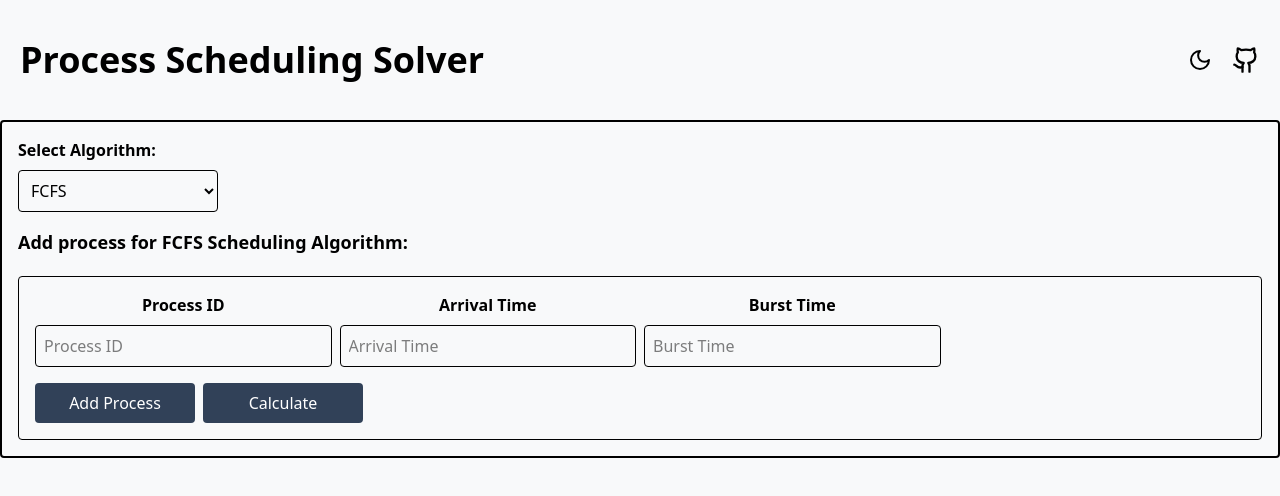
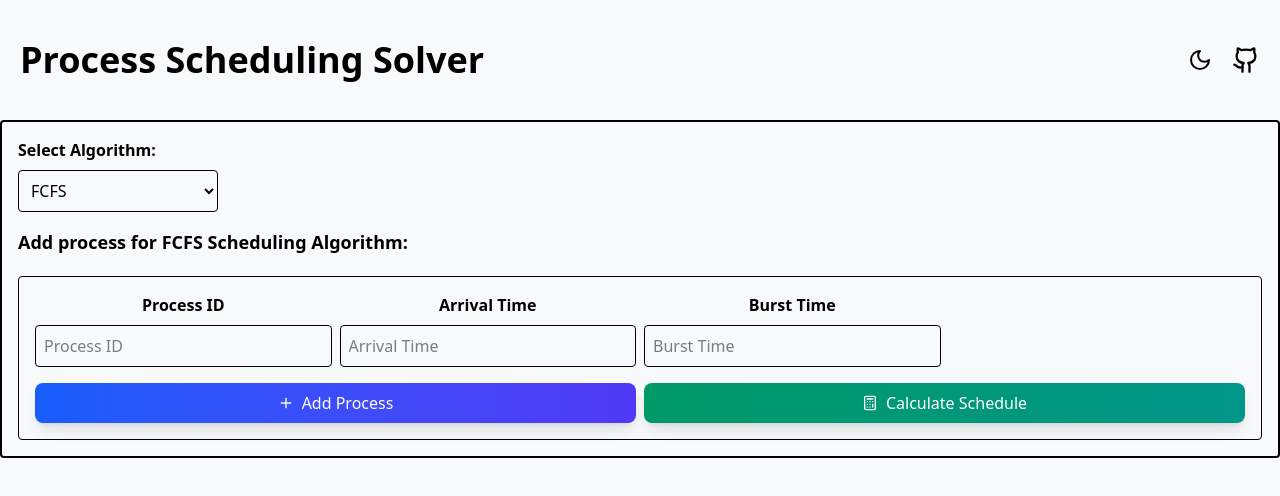
Before and after one commit to Rohitsah12/Process-Scheduling-Solver, a React (Vite) app: page / in a window 1280 px wide. Shown: the top 496 px of the page. Built offline with nearby package versions, Linux system fonts and the light colour scheme.

Commit message:
made changes in ui of button

```diff
--- a/src/components/Input.jsx
+++ b/src/components/Input.jsx
@@ -1,6 +1,7 @@
 import { useState } from "react";
 import { Alert } from "@material-tailwind/react";
 import Output from "./Output";
+import { Calculator, Plus } from "lucide-react";
 
 function Input({ algo }) {
     const [processes, setProcesses] = useState([
@@ -56,7 +57,7 @@ function Input({ algo }) {
                     <div>Process ID</div>
                     <div>Arrival Time</div>
                     <div>Burst Time</div>
-                    {isPriorityAlgo && <div>Priority</div>}
+                    {isPriorityAlgo && <div>Priority (1 as highest)</div>}
                 </div>
 
                 {/* Inputs */}
@@ -117,21 +118,30 @@ function Input({ algo }) {
                     </div>
                 )}
 
-                {/* Buttons */}
-                <div className="flex flex-col sm:flex-row gap-2 mt-4">
+                {/* Action Buttons */}
+                <div className="mt-4 flex flex-col gap-2 sm:flex-row">
                     <button
                         onClick={handleAddProcess}
-                        className="bg-slate-700 text-white px-4 py-2 rounded w-full sm:w-40"
+                        className="flex flex-1 items-center justify-center rounded-lg px-4 py-2 text-white shadow-lg transition-all duration-200
+                                bg-gradient-to-r from-blue-600 to-indigo-600 hover:from-blue-700 hover:to-indigo-700 hover:shadow-xl
+                                dark:from-blue-500 dark:to-indigo-500 dark:hover:from-blue-400 dark:hover:to-indigo-400 dark:shadow-md dark:hover:shadow-lg"
                     >
+                        <Plus className="mr-2 h-4 w-4" />
                         Add Process
                     </button>
                     <button
                         onClick={handleOutput}
-                        className="bg-slate-700 text-white px-4 py-2 rounded w-full sm:w-40"
+                        className="flex flex-1 items-center justify-center rounded-lg px-4 py-2 text-white shadow-lg transition-all duration-200
+                                bg-gradient-to-r from-emerald-600 to-teal-600 hover:from-emerald-700 hover:to-teal-700 hover:shadow-xl
+                                dark:from-emerald-500 dark:to-teal-500 dark:hover:from-emerald-400 dark:hover:to-teal-400 dark:shadow-md dark:hover:shadow-lg"
                     >
-                        Calculate
+                        <Calculator className="mr-2 h-4 w-4" />
+                        Calculate Schedule
                     </button>
                 </div>
+
+
+
 
                 {showAlert && (
                     <Alert className="bg-red-700 text-white mt-4 p-2">
```
